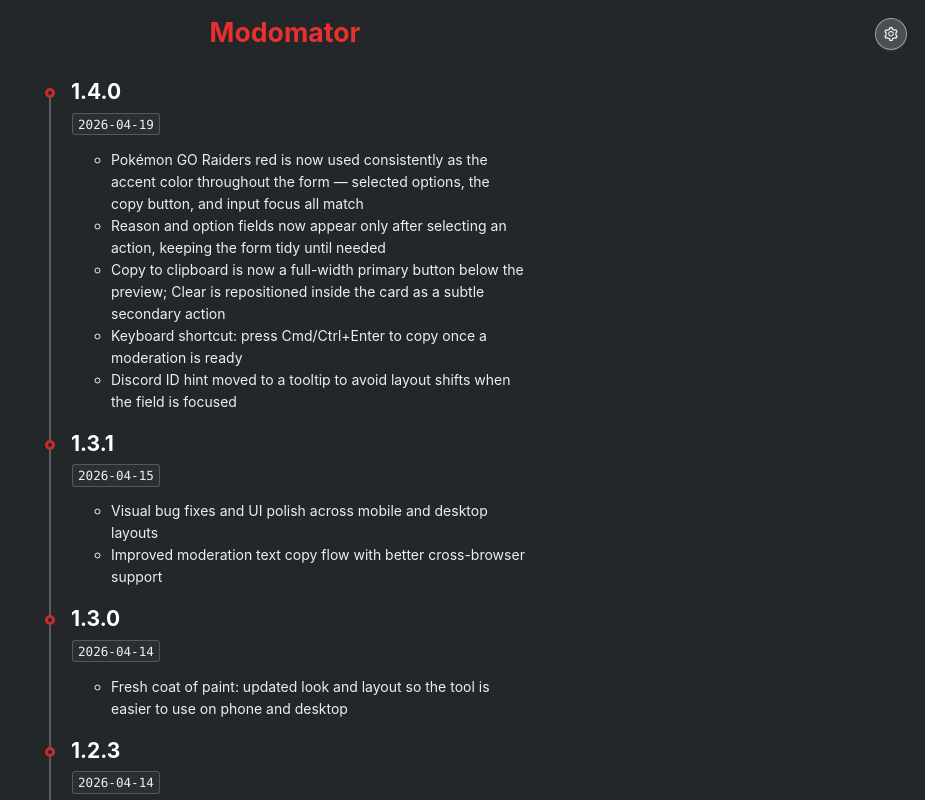
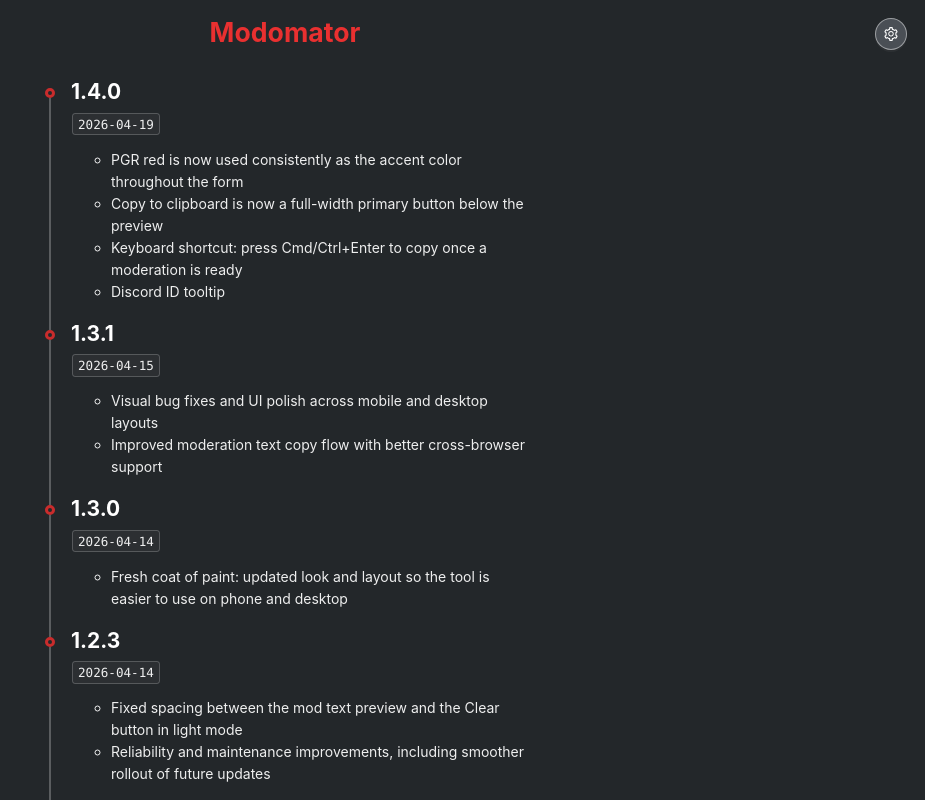
Before and after one commit to POGO-Raiders/modomator, a React (Vite) app: page /modomator/changelog in a window 1280 px wide. Shown: the top 800 px of the page, without its empty margins (355-1280 px from the left). Built offline with nearby package versions, Linux system fonts and the light colour scheme.

Commit message:
Final changes

```diff
--- a/src/ChangeLog.tsx
+++ b/src/ChangeLog.tsx
@@ -55,11 +55,10 @@ const changes: Change[] = [
     version: "1.4.0",
     date: "2026-04-19",
     description: [
-      "Pokémon GO Raiders red is now used consistently as the accent color throughout the form — selected options, the copy button, and input focus all match",
-      "Reason and option fields now appear only after selecting an action, keeping the form tidy until needed",
-      "Copy to clipboard is now a full-width primary button below the preview; Clear is repositioned inside the card as a subtle secondary action",
+      "PGR red is now used consistently as the accent color throughout the form",
+      "Copy to clipboard is now a full-width primary button below the preview",
       "Keyboard shortcut: press Cmd/Ctrl+Enter to copy once a moderation is ready",
-      "Discord ID hint moved to a tooltip to avoid layout shifts when the field is focused",
+      "Discord ID tooltip",
     ],
   },
   {
```
